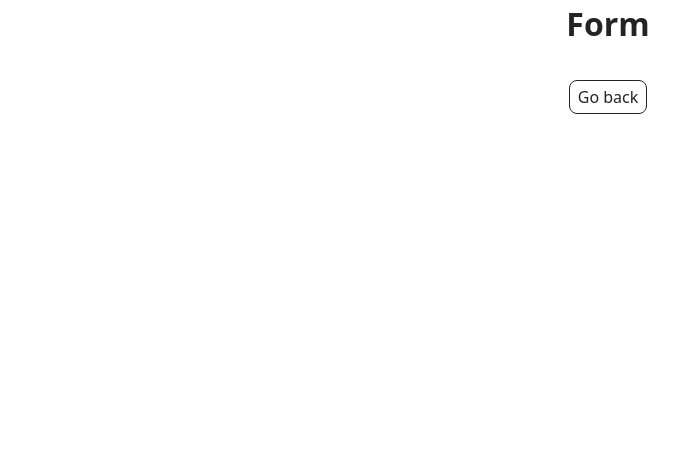
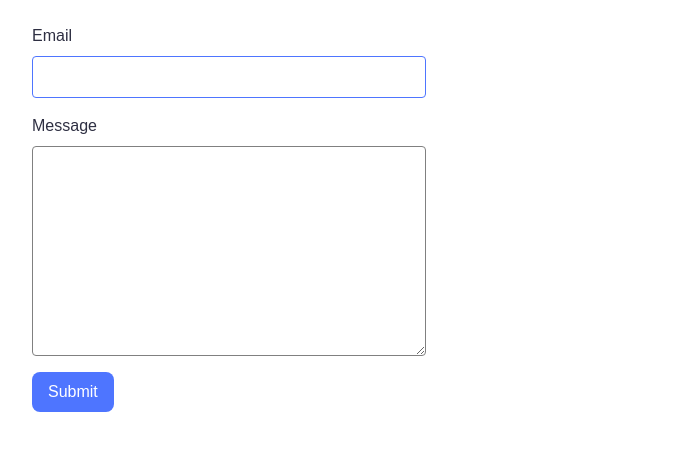
Before and after one commit to vtkatrych/goit-js-hw-09, a plain HTML site: page 2-form.html in a window 1280 px wide. Shown: the whole page, without its empty margins (32-711 px from the left). Drawn offline with Linux system fonts and the light colour scheme.

Commit message:
Deploying to gh-pages from @ vtkatrych/goit-js-hw-09@b1386add4564d4d989368846f2022fced2bbdb4c 🚀

```diff
--- a/2-form.html
+++ b/2-form.html
@@ -5,15 +5,25 @@
     <meta http-equiv="X-UA-Compatible" content="IE=edge" />
     <meta name="viewport" content="width=device-width, initial-scale=1.0" />
     <title>Page 3</title>
-    <script type="module" crossorigin src="/goit-js-hw-09/assets/modulepreload-polyfill-B5Qt9EMX.js"></script>
+    <script type="module" crossorigin src="/goit-js-hw-09/2-form.js"></script>
+    <link rel="modulepreload" crossorigin href="/goit-js-hw-09/assets/modulepreload-polyfill-B5Qt9EMX.js">
+    <link rel="stylesheet" crossorigin href="/goit-js-hw-09/assets/2-form-Cw2sXSPh.css">
     <link rel="stylesheet" crossorigin href="/goit-js-hw-09/assets/styles-KXD_p7un.css">
   </head>
   <body>
     <main>
       <div class="container">
-        <h1 class="main-title">Form</h1>
-        <a class="back-link" href="./index.html">Go back</a>
-
+        <form class="feedback-form" autocomplete="off">
+          <label
+            >Email
+            <input type="email" name="email" autofocus />
+          </label>
+          <label>
+            Message
+            <textarea name="message" rows="8"></textarea>
+          </label>
+          <button type="submit">Submit</button>
+        </form>
       </div>
     </main>
 
--- /dev/null
+++ b/2-form.js
@@ -0,0 +1,2 @@
+import"./assets/modulepreload-polyfill-B5Qt9EMX.js";/* empty css                      */const t={email:"",message:""},a=document.querySelector(".feedback-form");a.addEventListener("input",r);function r(e){const m=e.target.name,o=e.target.value.trim();t[m]=o,localStorage.setItem("feedback-form-state",JSON.stringify(t))}const s=localStorage.getItem("feedback-form-state");if(s){const e=JSON.parse(s);t=e,a.elements.email.value=e.email,a.elements.message.value=e.message}a.addEventListener("submit",l);function l(e){if(e.preventDefault(),t.email===""||t.message===""){alert("Fill please all fields");return}console.log(t),localStorage.removeItem("feedback-form-state"),e.currentTarget.reset(),t={email:"",message:""}}
+//# sourceMappingURL=2-form.js.map
--- /dev/null
+++ b/assets/2-form-Cw2sXSPh.css
@@ -0,0 +1 @@
+.feedback-form{display:flex;flex-direction:column;gap:16px;width:360px;padding:24px;background-color:#fff;border-radius:8px}.feedback-form label{display:flex;flex-direction:column;gap:8px;font-family:Montserrat,sans-serif;font-size:16px;line-height:1.5;color:#2e2f42}.feedback-form input,.feedback-form textarea{width:100%;padding:8px 16px;font-family:inherit;font-size:16px;line-height:1.5;color:#2e2f42;border:1px solid #808080;border-radius:4px;outline:none;transition:border-color .25s cubic-bezier(.4,0,.2,1)}.feedback-form input:hover,.feedback-form textarea:hover{border-color:#000}.feedback-form input:focus,.feedback-form textarea:focus{border-color:#4e75ff}.feedback-form input::placeholder,.feedback-form textarea::placeholder{color:gray}.feedback-form button{width:fit-content;padding:8px 16px;font-family:Montserrat,sans-serif;font-size:16px;font-weight:500;line-height:1.5;color:#fff;background-color:#4e75ff;border:none;border-radius:8px;cursor:pointer;transition:background-color .25s cubic-bezier(.4,0,.2,1)}.feedback-form button:hover{background-color:#6c8cff}
```
Also changed, not shown: 1 other file.
